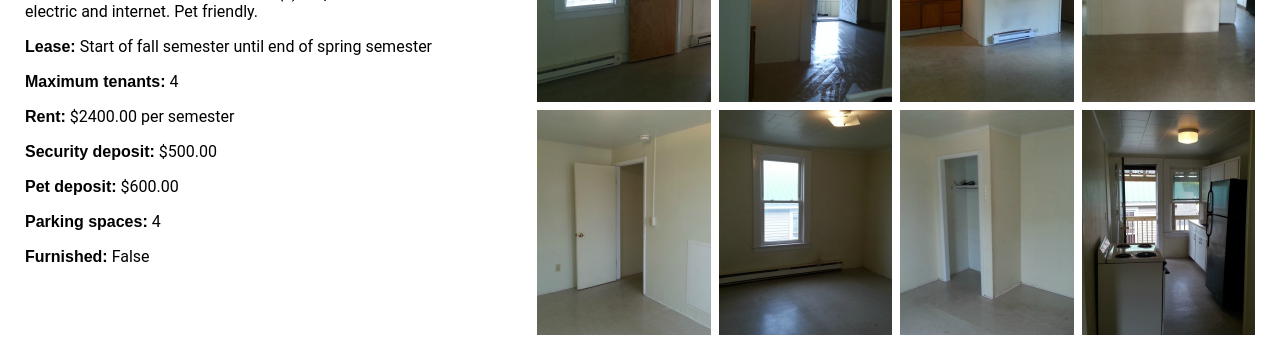
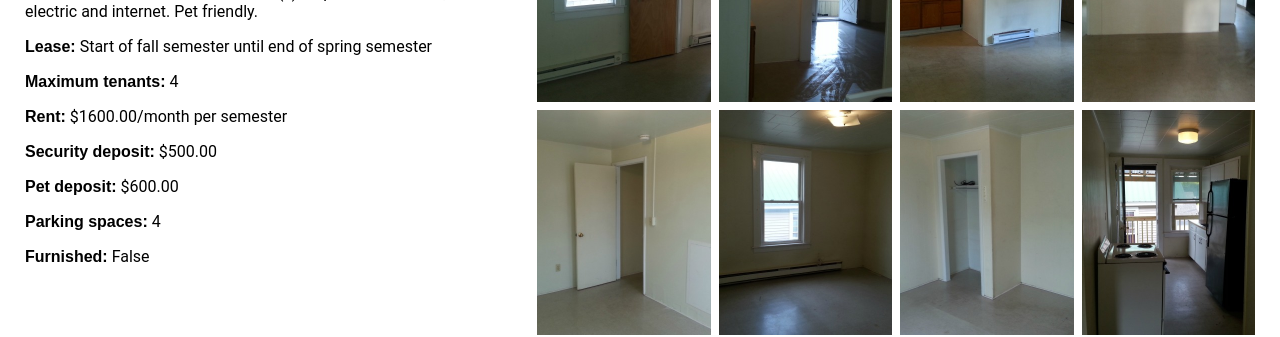
Before and after one commit to cssidy/psh, a Jekyll site: the page built from _apartments/5D.md, in a window 1280 px wide. Shown: the part 251-588 px from the top of the page. Built offline with Jekyll 4.4.1, drawn with Linux system fonts in a browser that asks for light colours.

Commit message:
Update 5D.md

```diff
--- a/_apartments/5D.md
+++ b/_apartments/5D.md
@@ -5,7 +5,7 @@ house: 5broad
 apartment: 5D
 rooms: 4 Bedroom
 max_tenants: 4
-rent: $2400.00
+rent: $1600.00/month
 security_deposit: $500.00
 security_deposit_pets: $600.00
 parking_spaces: 4
```
